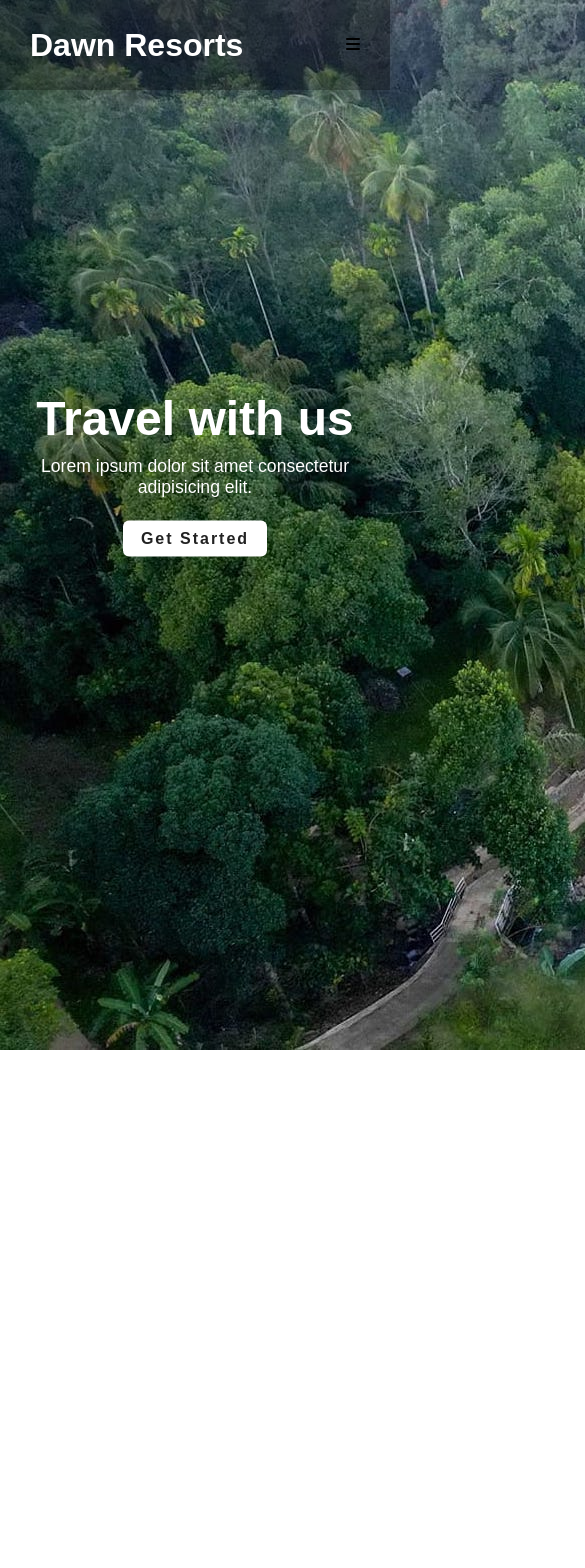
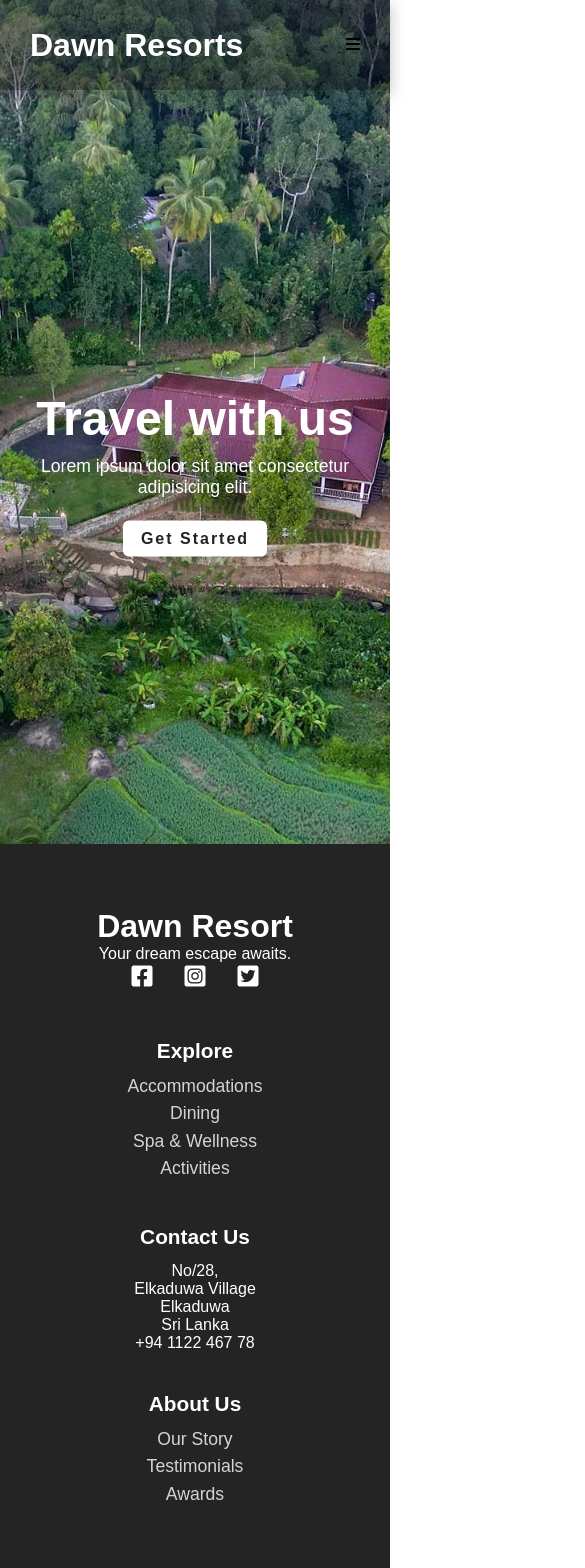
Before and after one commit to Chamidilshan/dawn-resourt-app, a React (Create React App) app: page / in a window 390 px wide. Shown: the top 1568 px of the page, 585 px wide, since content can reach past the window. Before the commit the page ends 1054 px from the top, so only its background shows below. Built offline with nearby package versions, Linux system fonts and the light colour scheme.

Commit message:
added footer and about us details

```diff
--- a/package.json
+++ b/package.json
@@ -9,9 +9,8 @@
     "react": "^18.2.0",
     "react-dom": "^18.2.0",
     "react-router-dom": "^6.15.0",
-    "react-scripts": "^5.0.1",
-
     "react-scripts": "5.0.1",
+    "react-scroll": "^1.8.9",
     "web-vitals": "^2.1.4"
   },
   "scripts": {
--- a/src/App.js
+++ b/src/App.js
@@ -20,7 +20,7 @@ export default function App(){
           <Route path="/service" element={<Service/>}/>
           <Route path="/contact" element={<Contact/>}/>
         </Routes>
-        <Navbar />
+        {/* <Navbar /> */}
       {/* <Navbar> */}
         {/* <Home/> */}
     </div>
--- /dev/null
+++ b/src/components/AboutUs.js
@@ -0,0 +1,37 @@
+import "./AboutUsStyles.css"
+
+function AboutUs (){
+    return(
+        <div className="about-container">
+                 <h1>Our History</h1>
+                <p>Dawn Resorts has a rich history that dates back to its founding
+                    in the early 1990s. From its humble beginnings as a small
+                    family-owned retreat, we have grown into a renowned name in
+                    the hospitality industry. Over the years, we've been dedicated
+                    to providing unparalleled experiences for our guests,
+                    preserving the essence of our heritage
+                    while embracing modern luxury.</p>
+
+                    <h1>Our Mission</h1>
+                    <p>At Dawn Resorts, our mission is to create memorable
+                        moments that last a lifetime. We are committed to offering
+                        exceptional service and top-notch facilities to ensure that
+                        every guest's stay is nothing short of extraordinary. Our team
+                        strives to uphold our core values of excellence, integrity, and
+                        sustainability, making every effort to exceed expectations and
+                        deliver genuine warmth and care to our guests.</p>
+
+                    <h1>Our Vision</h1>
+                     <p>Our vision at Dawn Resorts is to be the ultimate
+                        destination for relaxation, adventure, and rejuvenation.
+                        We aim to set new standards in luxury hospitality by
+                        continuously innovating our offerings and enhancing the
+                        guest experience. By blending the tranquility of nature with
+                        world-class amenities, we aspire to create a haven where guests
+                        can escape the ordinary and embrace a world of comfort and
+                        indulgence.</p>
+            </div>
+    );
+}
+
+export default AboutUs;
--- /dev/null
+++ b/src/components/AboutUsStyles.css
@@ -0,0 +1,22 @@
+.about-container{
+    margin: 4rem 6rem;
+    text-align: start;
+}
+
+.about-container h1{
+   padding-bottom: 1rem;
+}
+
+.about-container p{
+    padding-bottom: 2rem;
+ }
+
+ @media screen and (max-width: 855px) {
+    .about-container{
+        margin: 4rem 2rem;
+    }
+
+    /* .about-container h1{
+       padding-bottom: 1rem;
+    } */
+ }
--- /dev/null
+++ b/src/components/Footer.js
@@ -0,0 +1,53 @@
+import "./FooterStyles.css";
+
+const Footer = () => {
+  return (
+    <div className="footer">
+      <div className="top">
+        <div>
+          <h1>Dawn Resort</h1>
+          <p>Your dream escape awaits.</p>
+        </div>
+        <div className="social-icons">
+          <a href="https://www.facebook.com/">
+            <i className="fa-brands fa-facebook-square"></i>
+          </a>
+          <a href="https://www.instagram.com/">
+            <i className="fa-brands fa-instagram-square"></i>
+          </a>
+          <a href="https://www.twitter.com/">
+            <i className="fa-brands fa-twitter-square"></i>
+          </a>
+        </div>
+      </div>
+
+      <div className="bottom">
+        <div className="section">
+          <h4>Explore</h4>
+          <a href="/">Accommodations</a>
+          <a href="/">Dining</a>
+          <a href="/">Spa & Wellness</a>
+          <a href="/">Activities</a>
+        </div>
+
+        <div className="section">
+          <h4>Contact Us</h4>
+          <p>No/28,</p>
+          <p>Elkaduwa Village</p>
+          <p>Elkaduwa</p>
+          <p>Sri Lanka</p>
+          <p>+94 1122 467 78 </p>
+        </div>
+
+        <div className="section">
+          <h4>About Us</h4>
+          <a href="/">Our Story</a>
+          <a href="/">Testimonials</a>
+          <a href="/">Awards</a>
+        </div>
+      </div>
+    </div>
+  );
+};
+
+export default Footer;
--- /dev/null
+++ b/src/components/FooterStyles.css
@@ -0,0 +1,74 @@
+.footer {
+  padding: 4rem 6rem;
+  background-color: #242424;
+  color: #fff;
+}
+
+.top {
+  display: flex;
+  align-items: center;
+  justify-content: space-between;
+  flex-wrap: wrap;
+}
+
+.social-icons {
+  display: flex;
+  align-items: center;
+}
+
+.social-icons a {
+  text-decoration: none;
+  color: #fff;
+  font-size: 1.5rem;
+  margin: 0 1rem;
+  transition: color 0.3s ease-in-out;
+}
+
+.social-icons a:hover {
+  color: #01959a;
+}
+
+.bottom {
+  padding-top: 2rem;
+  display: flex;
+  justify-content: space-between;
+  flex-wrap: wrap;
+}
+
+.section {
+  flex-basis: calc(33.33% - 2rem);
+}
+
+.section h4 {
+  font-size: 1.3rem;
+  padding: 1rem 0 0.8rem 0;
+}
+
+.section a {
+  text-decoration: none;
+  color: #d4d4d4;
+  padding-bottom: 0.4rem;
+  font-size: 1.1rem;
+  display: block;
+  transition: color 0.3s ease-in-out;
+}
+
+.section a:hover {
+  color: #01959a;
+}
+
+@media screen and (max-width: 850px) {
+  .footer {
+    padding: 4rem 2rem;
+  }
+
+  .top {
+    justify-content: center;
+    text-align: center;
+  }
+
+  .section {
+    flex-basis: 100%;
+    margin-bottom: 1.5rem;
+  }
+}
--- a/src/components/HeroStyles.css
+++ b/src/components/HeroStyles.css
@@ -2,9 +2,20 @@
     width: 100%;
     height: 100vh;
     position: relative;
+    overflow: hidden;
 }
 
-.img{
+.hero-mid{
+    width: 100%;
+    height: 70vh;
+    position: relative;
+}
+
+.hero-mid h1{
+    padding-top: 4rem !important;
+}
+
+img{
     width: 100%;
     height: 100%;
     object-fit: cover;
@@ -44,8 +55,12 @@
     letter-spacing: 2px;
 }
 
+.hero-text .hide{
+    display: none;
+}
 
-@media screen and (max-width: 555px) {
+
+@media screen and (max-width: 855px) {
 
     .hero-text h1{
        padding: 10px 20px;
--- a/src/components/MenuItems.js
+++ b/src/components/MenuItems.js
@@ -7,7 +7,7 @@ export const MenuItems = [
     },
     {
         title : "About",
-        url : "/about",
+        url : "/About",
         cName : "nav-links",
         icon : "fa-solid fa-circle-info"
     },
--- a/src/components/Navbar.js
+++ b/src/components/Navbar.js
@@ -19,7 +19,7 @@ class Navbar extends Component{
                 <ul className={this.state.clicked ? "nav-menu active":"nav-menu"}>
                     {MenuItems.map((item,index)=>{
                         return(
-                            <li key={index}><a className={item.cName} href="/"><i class={item.icon}></i>{item.title}</a></li>
+                            <li key={index}><a className={item.cName} href={item.url}><i class={item.icon}></i>{item.title}</a></li>
                         )
                     })}
 
--- a/src/routes/About.js
+++ b/src/routes/About.js
@@ -1,7 +1,22 @@
+import Navbar from '../components/Navbar';
+import Hero from '../components/Hero';
+import myImageAbout from '../assets/home.jpeg';
+import AboutUs from '../components/AboutUs';
+
+
 function About() {
     return (
      <>
-      <h1>This is about</h1>
+              <Hero
+        cName="hero-mid"
+        heroImg= {myImageAbout }
+        title="About Us"
+        btnText="Get Started"
+        url="/"
+        btnClass="hide"
+        />
+        <AboutUs/>
+        <Navbar/>
      </>
     );
   }
--- a/src/routes/Home.js
+++ b/src/routes/Home.js
@@ -1,12 +1,13 @@
-// import Navbar from './components/Navbar';
+import Navbar from '../components/Navbar';
 import Hero from '../components/Hero';
 import myImage from '../assets/location.jpeg';
+import Footer from '../components/Footer';
 
 
 function Home() {
     return (
      <>
-        {/* <Navbar> */}
+
         <Hero
         cName="hero"
         heroImg= {myImage}
@@ -16,6 +17,8 @@ function Home() {
         url="/"
         btnClass="show"
         />
+        <Navbar/>
+        <Footer/>
      </>
     );
   }
```
Also changed, not shown: src/components/Hero.js (line endings or trailing spaces), 1 other file (tests, documents, lock files or other folders).
